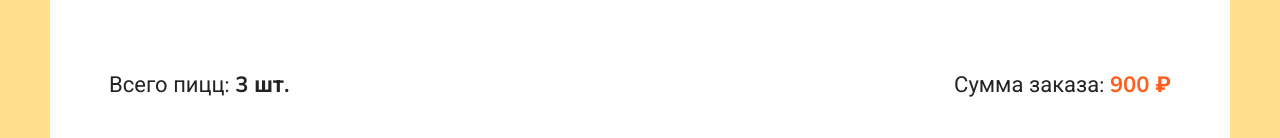
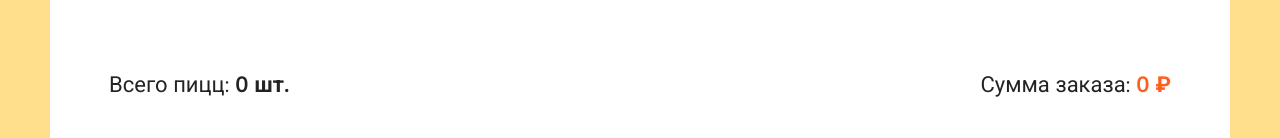
Before and after one commit to MikhailBelov96/Delivery-Food, a React (Create React App) app: page /cart in a window 1280 px wide. Shown: the part 345-483 px from the top of the page. Built offline with nearby package versions, Linux system fonts and the light colour scheme.

Commit message:
created method for clearing cart

```diff
--- a/src/pages/Cart.jsx
+++ b/src/pages/Cart.jsx
@@ -1,10 +1,20 @@
 import React from 'react';
 import { Link } from 'react-router-dom';
-import { useSelector } from 'react-redux';
+import { useDispatch, useSelector } from 'react-redux';
 import CartItem from '../components/CartItem';
+import { clearItems } from '../redux/slices/cartSlice';
 
 const Cart = () => {
-  const items = useSelector((state) => state.cartReducer.items);
+  const dispatch = useDispatch();
+  const { totalPrice, items } = useSelector((state) => state.cartReducer);
+
+  const totalCount = items.reduce((sum, item) => sum + item.count, 0);
+
+  const onClickClear = () => {
+    if (window.confirm('Вы действительно хотите очистить корзину?')) {
+      dispatch(clearItems());
+    }
+  };
 
   return (
     <div className="container container-cart">
@@ -38,7 +48,7 @@ const Cart = () => {
             </svg>
             Корзина
           </h2>
-          <div className="cart__clear">
+          <div onClick={onClickClear} className="cart__clear">
             <svg
               width="20"
               height="20"
@@ -83,11 +93,11 @@ const Cart = () => {
           <div className="cart__bottom-details">
             <span>
               {' '}
-              Всего пицц: <b>3 шт.</b>{' '}
+              Всего пицц: <b>{totalCount} шт.</b>{' '}
             </span>
             <span>
               {' '}
-              Сумма заказа: <b>900 ₽</b>{' '}
+              Сумма заказа: <b>{totalPrice} ₽</b>{' '}
             </span>
           </div>
           <div className="cart__bottom-buttons">
--- a/src/redux/slices/cartSlice.js
+++ b/src/redux/slices/cartSlice.js
@@ -35,6 +35,7 @@ const cartSlice = createSlice({
     },
     clearItems(state) {
       state.items = [];
+      state.totalPrice = 0;
     },
   },
 });
```
